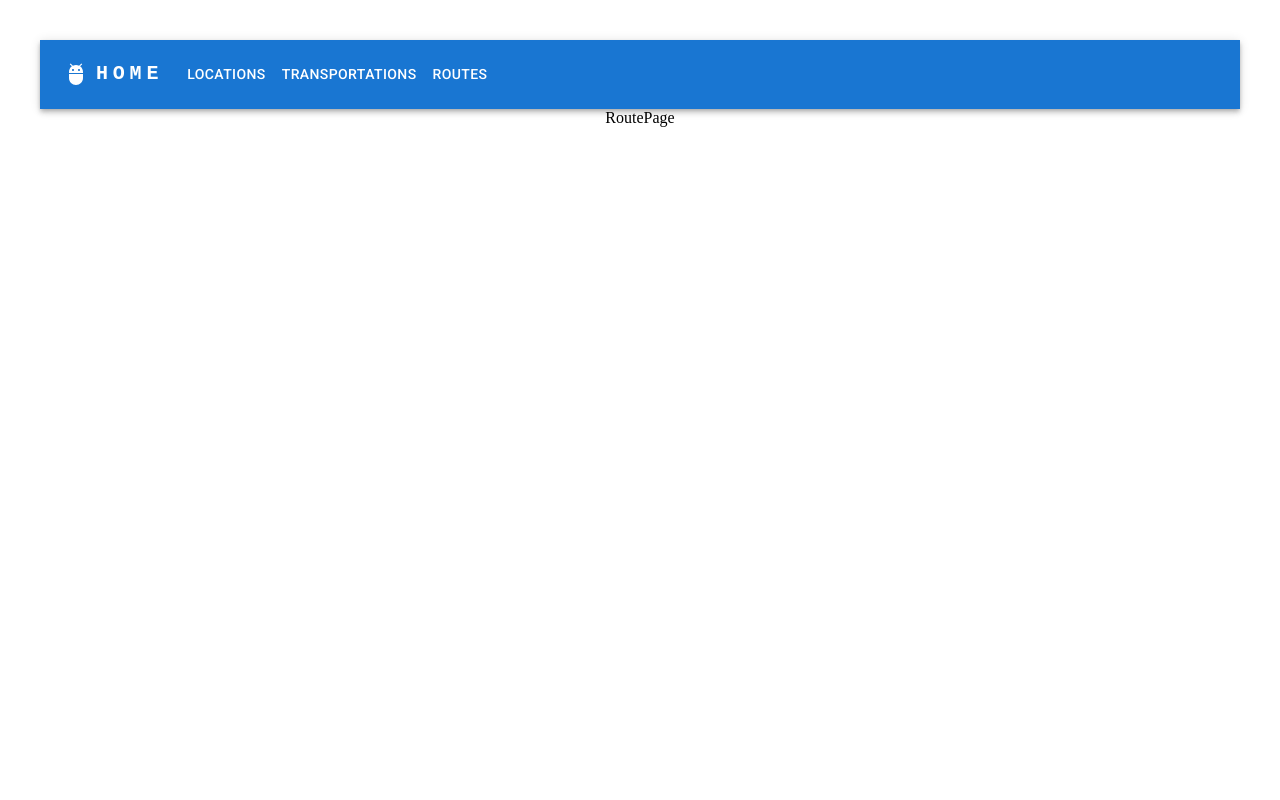
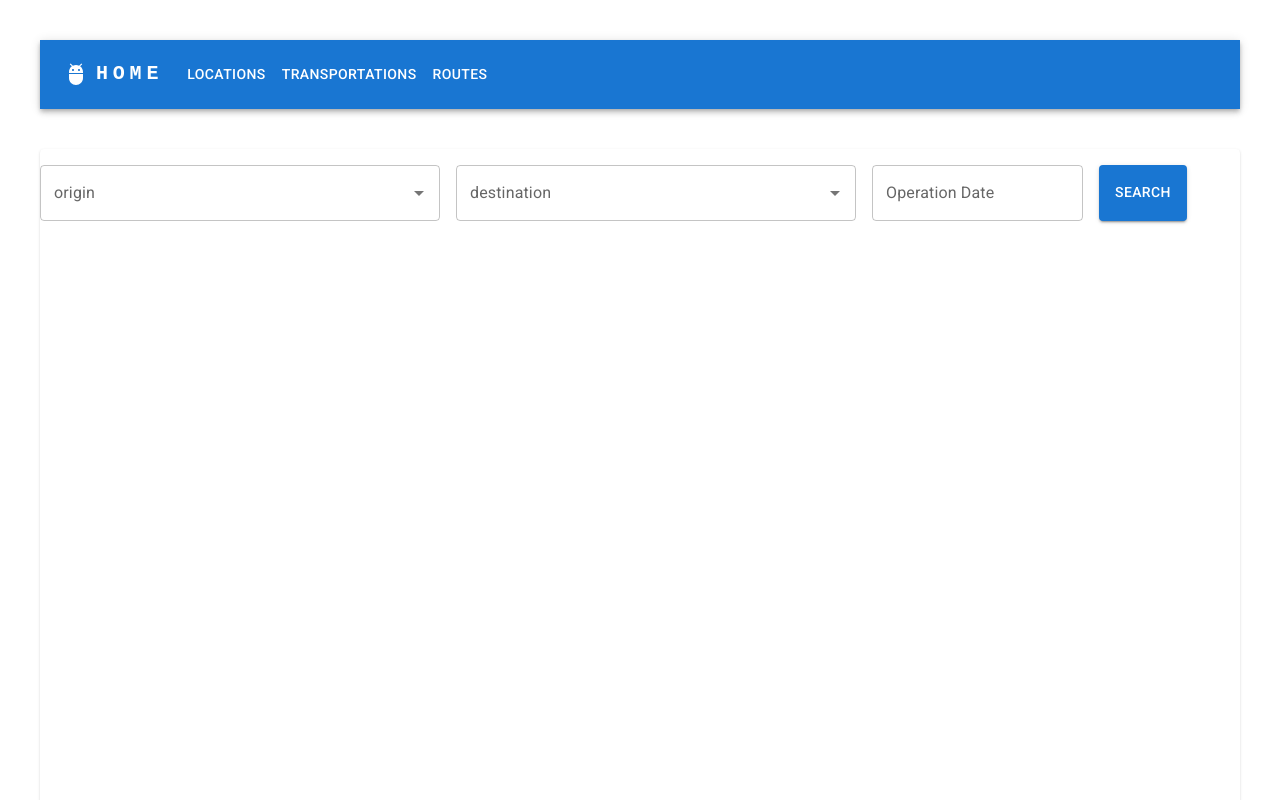
Before and after one commit to hasankzl-v2/thy-case, a React (Vite) app in the folder case-frontend/: page /route in a window 1280 px wide. Shown: the top 800 px of the page. Built offline with nearby package versions, Linux system fonts and the light colour scheme; no server answers.

Commit message:
route page added

```diff
--- a/case-frontend/src/Constants.ts
+++ b/case-frontend/src/Constants.ts
@@ -1,4 +1,5 @@
 import ITransportationData from "./types/ITransportationData";
+import IFindValidRoutesRequest from "./types/request/IFindValidRoutesRequest";
 import ISaveTransportationRequest from "./types/request/ISaveTransportationRequest";
 import ISearchTransportationRequest from "./types/request/ISearchTransportationRequest";
 import IUpdateTransportationRequest from "./types/request/IUpdateTransportationRequest";
@@ -54,3 +55,9 @@ export const emptyLocation = {
     destinationLocationId:null,
     operationDays:null
   }
+
+  export const emptyFindValidRouteRequest : IFindValidRoutesRequest={
+    startLocationId: null,
+    endLocationId: null,
+    departureDate: ""
+  }
--- /dev/null
+++ b/case-frontend/src/components/DatePickerComponent.tsx
@@ -0,0 +1,26 @@
+import * as React from "react";
+import { DemoContainer } from "@mui/x-date-pickers/internals/demo";
+import { AdapterDayjs } from "@mui/x-date-pickers/AdapterDayjs";
+import { LocalizationProvider } from "@mui/x-date-pickers/LocalizationProvider";
+import { DatePicker } from "@mui/x-date-pickers/DatePicker";
+
+interface DatePickerComponentProps {
+  handleSelect: (date: string) => void;
+}
+export default function DatePickerComponent({
+  handleSelect,
+}: DatePickerComponentProps) {
+  return (
+    <LocalizationProvider dateAdapter={AdapterDayjs}>
+      <DatePicker
+        label="Operation Date"
+        onChange={(date) => {
+          if (date) {
+            const formattedDate = date.format("DD/MM/YYYY");
+            handleSelect(formattedDate);
+          }
+        }}
+      />
+    </LocalizationProvider>
+  );
+}
--- a/case-frontend/src/components/SearchableLocationSelect.tsx
+++ b/case-frontend/src/components/SearchableLocationSelect.tsx
@@ -33,7 +33,7 @@ const SearchableLocationSelect = ({
   };
   return (
     <Autocomplete
-      sx={{ margin: 4 }}
+      sx={{ maxWidth: 400 }}
       options={data.map((loc) => loc.locationCode)}
       value={selectedData}
       onChange={(event, newValue) => {
@@ -52,7 +52,6 @@ const SearchableLocationSelect = ({
         />
       )}
       fullWidth
-      sx={{ maxWidth: 400 }}
     />
   );
 };
--- a/case-frontend/src/pages/RoutePage.tsx
+++ b/case-frontend/src/pages/RoutePage.tsx
@@ -1,7 +1,100 @@
-import React from "react";
+import { Box, Button, IconButton, Paper } from "@mui/material";
+import { GridColDef } from "@mui/x-data-grid";
+import React, { useState } from "react";
+import SearchableLocationSelect from "../components/SearchableLocationSelect";
+import ILocationData from "../types/ILocationData";
+import { emptyFindValidRouteRequest, emptyLocation } from "../Constants";
+import SearchIcon from "@mui/icons-material/Search";
+import DatePickerComponent from "../components/DatePickerComponent";
+import { toast } from "react-toastify";
+import RouteService from "../service/RouteService";
+import IFindValidRoutesRequest from "../types/request/IFindValidRoutesRequest";
+function RoutePage() {
+  const [destination, setDestination] = useState<ILocationData>(emptyLocation);
+  const [origin, setOrigin] = useState<ILocationData>(emptyLocation);
+  const [selectedDate, setSelectedDate] = useState<string>("");
+  const columns: GridColDef[] = [
+    { field: "id", headerName: "ID", width: 130, filterable: true },
+    { field: "name", headerName: "Name", width: 470, filterable: true },
+    { field: "country", headerName: "Country", width: 330, filterable: true },
+    {
+      field: "locationCode",
+      headerName: "Location Code",
+      width: 230,
+      filterable: true,
+    },
+    {
+      field: "Actions",
+      headerName: "Actions",
+      description: "Column Actions.",
+      sortable: false,
+      flex: 1,
+      renderCell: (params) => {
+        return (
+          <div
+            style={{
+              display: "flex",
+              justifyContent: "center",
+              alignItems: "center",
+            }}
+          >
+            <IconButton onClick={() => handleEditClick(params.row)}>
+              <SearchIcon />
+            </IconButton>
+          </div>
+        );
+      },
+    },
+  ];
+  const handleEditClick = (d: any) => {};
+  const handleSelectDest = (location: ILocationData | null) => {
+    if (location) {
+      setDestination(location);
+    }
+  };
 
-function RoutePage() {
-  return <div>RoutePage</div>;
+  const handleSelectOrigin = (location: ILocationData | null) => {
+    if (location) {
+      setOrigin(location);
+    }
+  };
+
+  const search = () => {
+    if (
+      origin.locationCode == null ||
+      destination.locationCode == null ||
+      selectedDate == null
+    ) {
+      debugger;
+      toast.error("all field should be selected");
+    } else {
+      const data: IFindValidRoutesRequest = emptyFindValidRouteRequest;
+      data.departureDate = selectedDate;
+      data.endLocationId = destination.id;
+      data.startLocationId = origin.id;
+      RouteService.findValidRoutes(data);
+    }
+  };
+  return (
+    <Paper sx={{ mt: 5, height: 800, width: "100%" }}>
+      <Box sx={{ display: "flex", gap: 2, paddingBottom: 2, paddingTop: 2 }}>
+        <SearchableLocationSelect
+          label="origin"
+          handleSelect={handleSelectOrigin}
+          selectedData={origin?.locationCode}
+        />
+        <SearchableLocationSelect
+          label="destination"
+          handleSelect={handleSelectDest}
+          selectedData={destination?.locationCode}
+        />
+        <DatePickerComponent handleSelect={setSelectedDate} />
+        <Button variant="contained" onClick={search}>
+          Search
+        </Button>
+      </Box>
+    </Paper>
+  );
 }
 
 export default RoutePage;
--- /dev/null
+++ b/case-frontend/src/service/RouteService.ts
@@ -0,0 +1,12 @@
+import http from "../http-commons";
+import IFindValidRoutesRequest from "../types/request/IFindValidRoutesRequest";
+import ITransportationSearchResponse from "../types/response/ISearchTransportationResponse";
+  const findValidRoutes = (data : IFindValidRoutesRequest) =>{
+    return http.post<ITransportationSearchResponse>(`/route/findValidRoutes`, data);
+  }
+
+  const RouteService = {
+    findValidRoutes
+  };
+
+  export default RouteService;
--- /dev/null
+++ b/case-frontend/src/types/request/IFindValidRoutesRequest.ts
@@ -0,0 +1,6 @@
+
+export default interface IFindValidRoutesRequest {
+    startLocationId: number| null,
+    endLocationId: number| null,
+    departureDate: string
+  }
```
